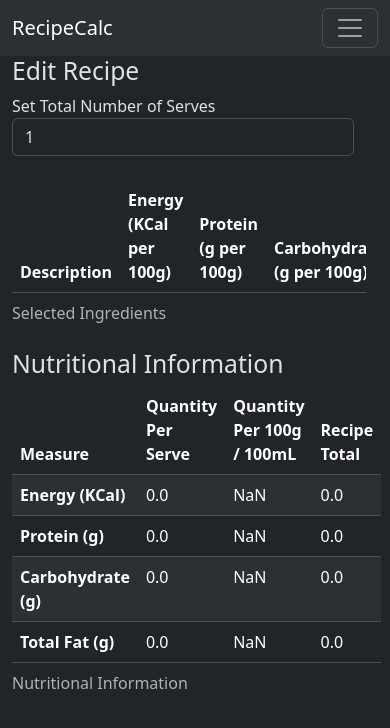
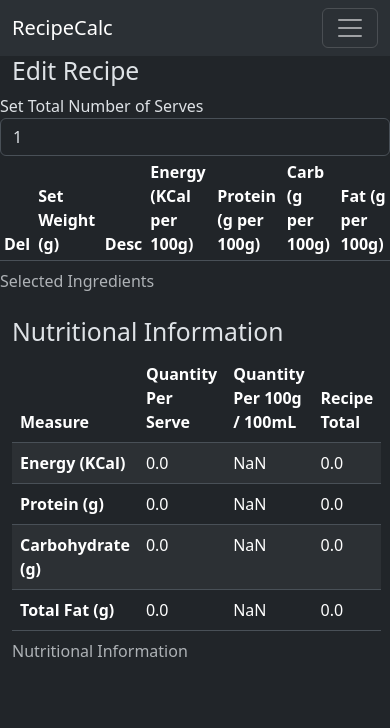
Before and after one commit to Niko361/COS30043-Custom_Project, a Vue app: page /#/recipe in a window 390 px wide. Shown: the top 728 px of the page. Built offline with nearby package versions, Linux system fonts and the light colour scheme.

Commit message:
Fixed table width on phone

```diff
--- a/package.json
+++ b/package.json
@@ -8,6 +8,7 @@
     "lint": "vue-cli-service lint"
   },
   "dependencies": {
+    "@fortawesome/fontawesome-free": "^6.4.0",
     "bootstrap": "^5.3.0",
     "core-js": "^3.8.3",
     "vue": "^3.2.13",
--- a/src/components/DisplayRecipe.vue
+++ b/src/components/DisplayRecipe.vue
@@ -1,7 +1,7 @@
 <template>
   <div class="displayrecipe row">
     <h2>Edit Recipe</h2>
-    <div class="row">
+    <div class="row g-0">
       <label>Set Total Number of Serves</label>
       <div class="col-lg-3 col-md-6 col-sm-9 col-12">
         <input
@@ -11,23 +11,21 @@
         />
       </div>
       <div class="table-responsive">
-        <table class="table table-striped table-hover">
+        <table class="table table-striped table-hover table-sm">
           <caption>
             Selected Ingredients
           </caption>
           <thead>
             <tr>
-              <th scope="col" id="ingredientdescription">Description</th>
+              <th scope="col" id="ingredientremove">Del</th>
+              <th scope="col" id="ingredientqty">Set Weight (g)</th>
+              <th scope="col" id="ingredientdescription">Desc</th>
               <th scope="col" id="ingredientcalories">
                 Energy (KCal per 100g)
               </th>
               <th scope="col" id="ingredientprotein">Protein (g per 100g)</th>
-              <th scope="col" id="ingredientcarbs">
-                Carbohydrate (g per 100g)
-              </th>
-              <th scope="col" id="ingredientfats">Total Fat (g per 100g)</th>
-              <th scope="col" id="ingredientadd">Remove Ingredient</th>
-              <th scope="col" id="ingredientqty">Set Quantity (g)</th>
+              <th scope="col" id="ingredientcarbs">Carb (g per 100g)</th>
+              <th scope="col" id="ingredientfats">Fat (g per 100g)</th>
             </tr>
           </thead>
           <tbody>
@@ -35,18 +33,13 @@
               v-for="food in this.$store.getters.recipeFoodList"
               :key="food.id"
             >
-              <td headers="ingredientdescription">{{ food.description }}</td>
-              <td headers="ingredientcalories">{{ food.calories }}</td>
-              <td headers="ingredientprotein">{{ food.protein }}</td>
-              <td headers="ingredientcarbs">{{ food.carbs }}</td>
-              <td headers="ingredientfats">{{ food.fats }}</td>
-              <td headers="ingredientadd">
+              <td headers="ingredientremove">
                 <button
                   type="button"
                   class="btn btn-danger"
                   v-on:click="toggleFood(food.id)"
                 >
-                  Remove
+                  <i class="fa-solid fa-circle-xmark"></i>
                 </button>
               </td>
               <td headers="ingredientqty">
@@ -56,6 +49,11 @@
                   class="form-control"
                 />
               </td>
+              <td headers="ingredientdescription">{{ food.description }}</td>
+              <td headers="ingredientcalories">{{ food.calories }}</td>
+              <td headers="ingredientprotein">{{ food.protein }}</td>
+              <td headers="ingredientcarbs">{{ food.carbs }}</td>
+              <td headers="ingredientfats">{{ food.fats }}</td>
             </tr>
           </tbody>
         </table>
--- a/src/components/SearchFood.vue
+++ b/src/components/SearchFood.vue
@@ -1,7 +1,7 @@
 <template>
-  <div class="search row">
+  <div class="search row g-0">
     <h2>Search For an ingredient</h2>
-    <div class="row">
+    <div class="row g-0">
       <p>Ingredient Name:</p>
       <div class="col-lg-11 col-md-10 col-sm-9 col-7">
         <input
@@ -21,7 +21,7 @@
     </div>
     <div class="row">
       <div class="table-responsive">
-        <table class="table table-striped table-hover">
+        <table class="table table-striped table-hover table-sm">
           <caption>
             {{
               this.$store.getters.resultCountProcessed
@@ -32,21 +32,16 @@
           </caption>
           <thead>
             <tr>
-              <th scope="col" id="description">Description</th>
+              <th scope="col" id="addremove">Add / Remove</th>
+              <th scope="col" id="description">Desc</th>
               <th scope="col" id="calories">Energy (KCal per 100g)</th>
               <th scope="col" id="protein">Protein (g per 100g)</th>
-              <th scope="col" id="carbs">Carbohydrate (g per 100g)</th>
+              <th scope="col" id="carbs">Carb (g per 100g)</th>
               <th scope="col" id="fats">Total Fat (g per 100g)</th>
-              <th scope="col" id="addremove">Add/Remove</th>
             </tr>
           </thead>
           <tbody>
             <tr v-for="food in getFoods" :key="food.id">
-              <td headers="description">{{ food.description }}</td>
-              <td headers="calories">{{ food.calories }}</td>
-              <td headers="protein">{{ food.protein }}</td>
-              <td headers="carbs">{{ food.carbs }}</td>
-              <td headers="fats">{{ food.fats }}</td>
               <td headers="addremove">
                 <button
                   v-changeButtonDirective="food.isAdded"
@@ -54,6 +49,11 @@
                   v-on:click="toggleFood(food.id)"
                 ></button>
               </td>
+              <td headers="description">{{ food.description }}</td>
+              <td headers="calories">{{ food.calories }}</td>
+              <td headers="protein">{{ food.protein }}</td>
+              <td headers="carbs">{{ food.carbs }}</td>
+              <td headers="fats">{{ food.fats }}</td>
             </tr>
           </tbody>
         </table>
@@ -83,7 +83,7 @@ function changeButton(el, binding) {
   if (binding.value == true) {
     el.className = "btn btn-danger";
     el.setAttribute("v-on:click", "removeFood(food.id)");
-    el.textContent = "Remove";
+    el.textContent = "Del";
   } else {
     el.className = "btn btn-success";
     el.setAttribute("v-on:click", "addFood(food.id)");
--- a/src/main.js
+++ b/src/main.js
@@ -4,5 +4,6 @@ import router from "./router";
 import store from "./store";
 import "bootstrap";
 import "bootstrap/dist/css/bootstrap.min.css";
+import "@fortawesome/fontawesome-free/css/all.css";
 
 createApp(App).use(store).use(router).mount("#app");
```
Also changed, not shown: 1 other file (tests, documents, lock files or other folders).
